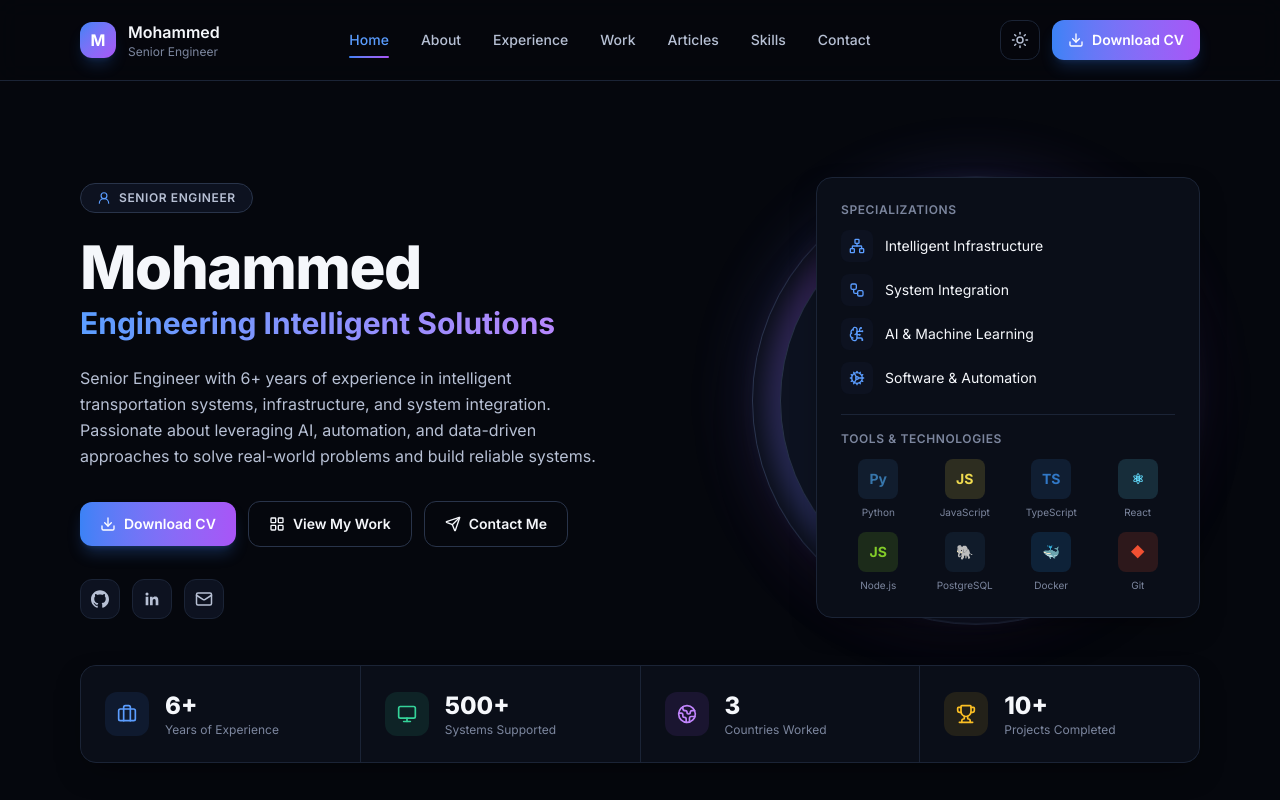
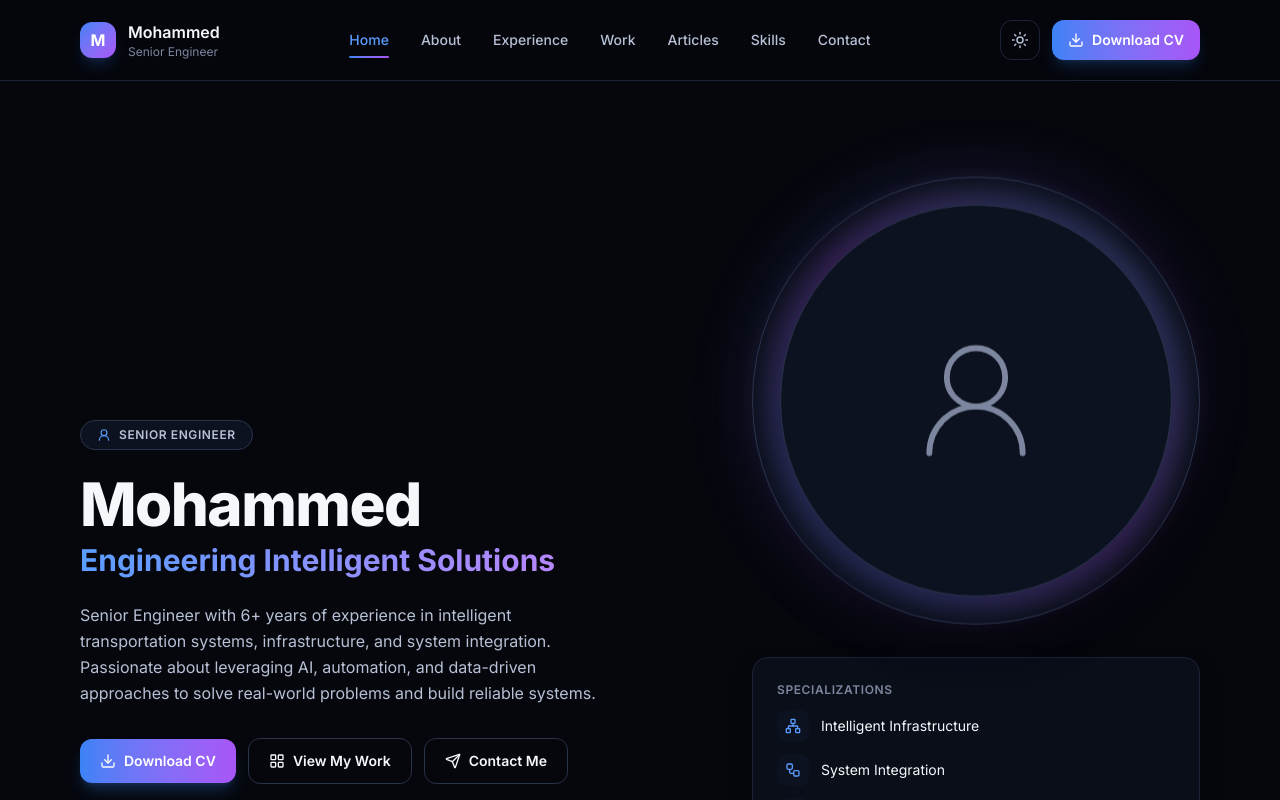
Before and after one commit to Mahyoub88/Mahyoub88.github.io, a React (Vite) app: page / in a window 1280 px wide. Shown: the top 800 px of the page. Built offline with nearby package versions, Linux system fonts and the light colour scheme.

Commit message:
Update Hero.tsx

```diff
--- a/src/components/Hero.tsx
+++ b/src/components/Hero.tsx
@@ -69,8 +69,8 @@ export function Hero() {
           <SocialIcons links={content.social} className="mt-8" />
         </div>
 
-        <div className="relative lg:col-span-6">
-          <div className="relative mx-auto flex aspect-square max-w-md items-center justify-center xl:mx-0 xl:ml-auto">
+        <div className="flex flex-col items-center gap-8 lg:col-span-6 lg:items-end">
+          <div className="relative flex aspect-square w-full max-w-md items-center justify-center">
             <div
               aria-hidden
               className="animate-glow-pulse absolute inset-6 rounded-full bg-gradient-to-br from-brand-blue-500/40 via-brand-purple-500/30 to-transparent blur-2xl"
@@ -95,7 +95,7 @@ export function Hero() {
             </div>
           </div>
 
-          <div className="relative mx-auto mt-8 w-full max-w-sm rounded-2xl border border-[var(--border-1)] bg-[var(--surface-1)] p-6 shadow-[var(--shadow-card)] xl:absolute xl:right-0 xl:top-0 xl:mt-0">
+          <div className="w-full max-w-md rounded-2xl border border-[var(--border-1)] bg-[var(--surface-1)] p-6 shadow-[var(--shadow-card)]">
             <p className="mb-3 text-xs font-semibold tracking-wider text-[var(--text-3)]">
               SPECIALIZATIONS
             </p>
```
